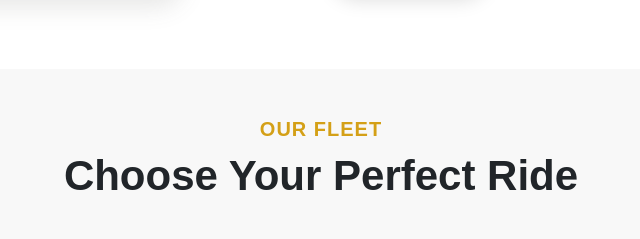
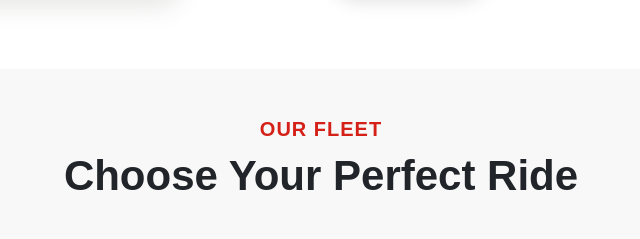
Before and after one commit to darshitatech/travelgo-website, a plain HTML site: page index.html in a window 1280 px wide. Shown: the part 1351-1590 px from the top of the page, 319-959 px from the left. Drawn offline with nearby package versions, Linux system fonts and the light colour scheme.

Commit message:
Describe changes

```diff
--- a/index.html
+++ b/index.html
@@ -223,7 +223,7 @@
 
 
 .car-tag{
-   color: #d4a017;
+   color: #d42017;
    font-weight: 600;
    letter-spacing: 1px;
 }
```
